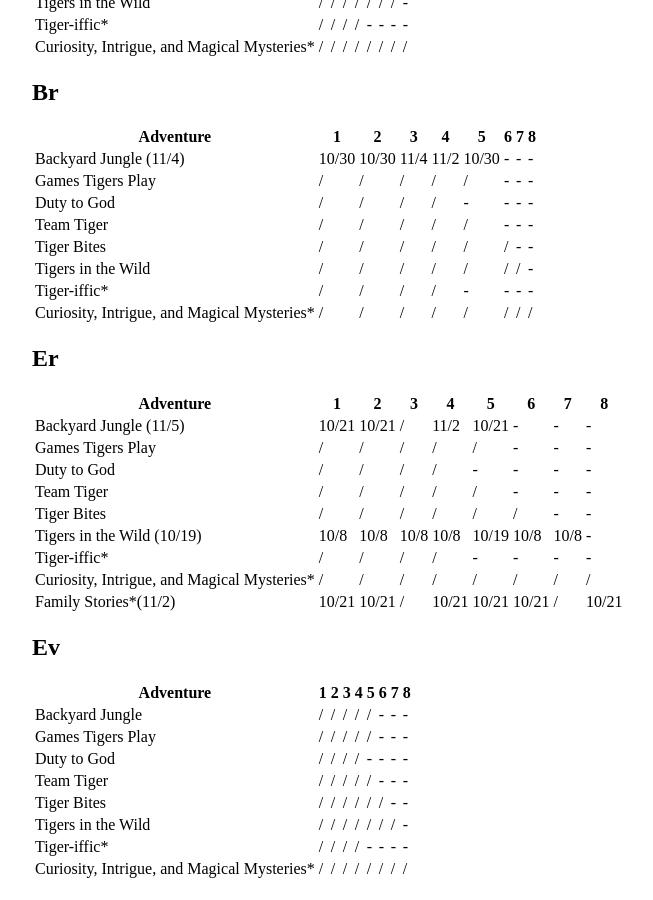
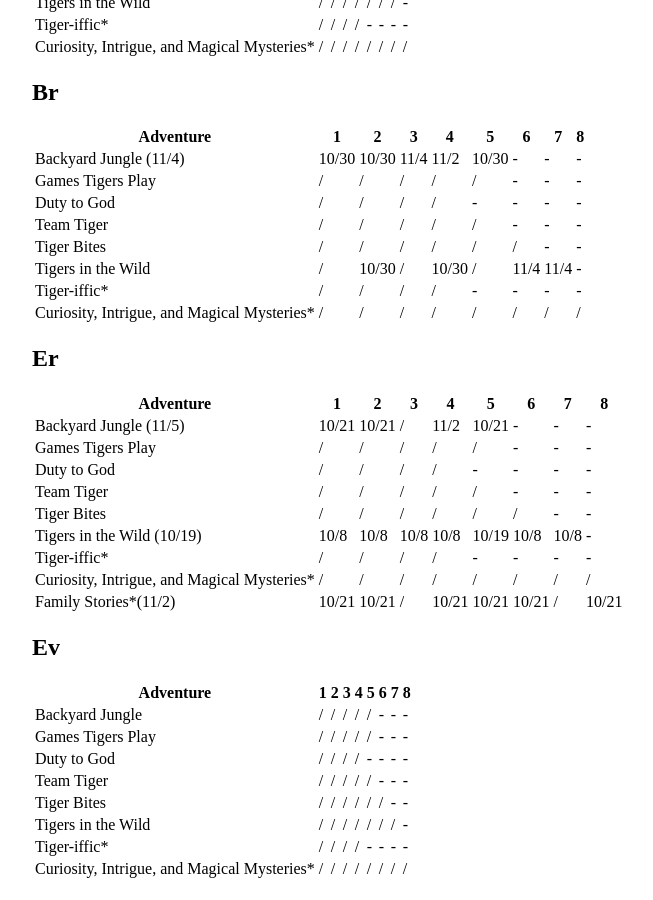
Before and after one commit to clare-pack818/clare-pack818.github.io, a Jekyll site: the page built from tigers/tracking/index.html, in a window 1280 px wide and 900 px high, scrolled down 772 px. Shown: the whole window, without its empty margins (160-813 px from the left). Built offline with Jekyll 4.4.1, drawn with Linux system fonts in a browser that asks for light colours.

Commit message:
Update index.html

```diff
--- a/tigers/tracking/index.html
+++ b/tigers/tracking/index.html
@@ -34,7 +34,7 @@ scouts:
     - [Duty to God, /,/,/,/,-,-,-,-]
     - [Team Tiger, /,/,/,/,/,-,-,-]
     - [Tiger Bites, /,/,/,/,/,/,-,-]
-    - [Tigers in the Wild, /,/,/,/,/,/,/,-]
+    - [Tigers in the Wild, /,10/30,/,10/30,/,11/4,11/4,-]
     - [Tiger-iffic*, /,/,/,/,-,-,-,-]
     - ["Curiosity, Intrigue, and Magical Mysteries*", /,/,/,/,/,/,/,/]
 
```
